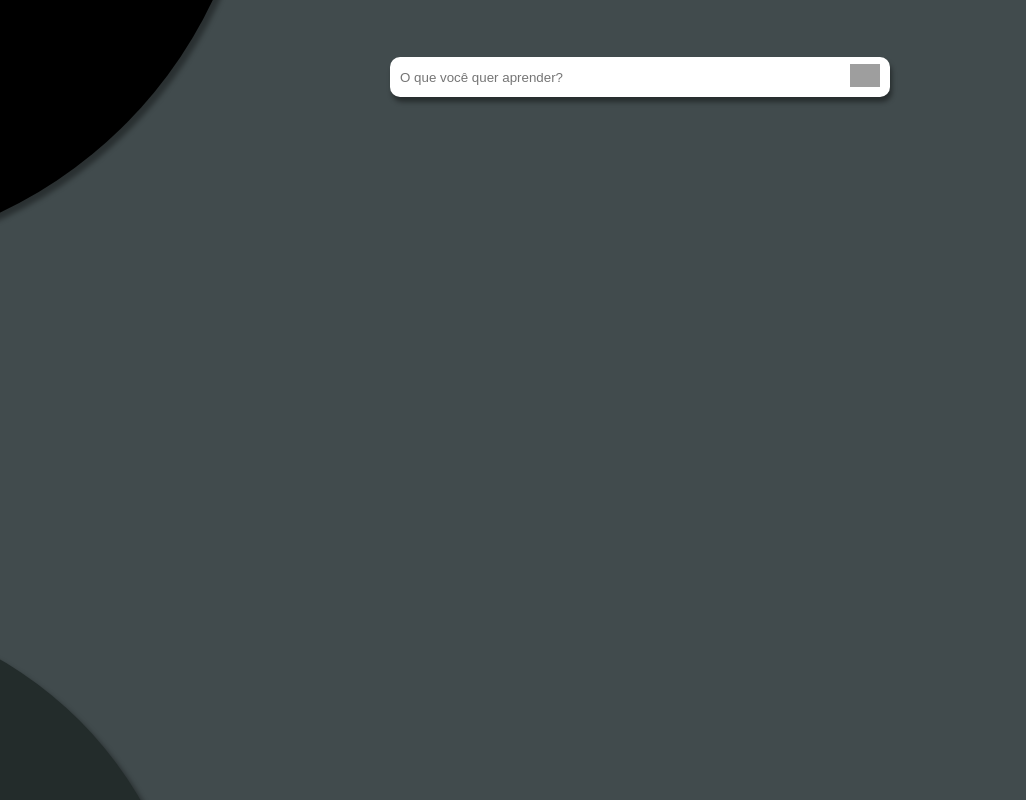
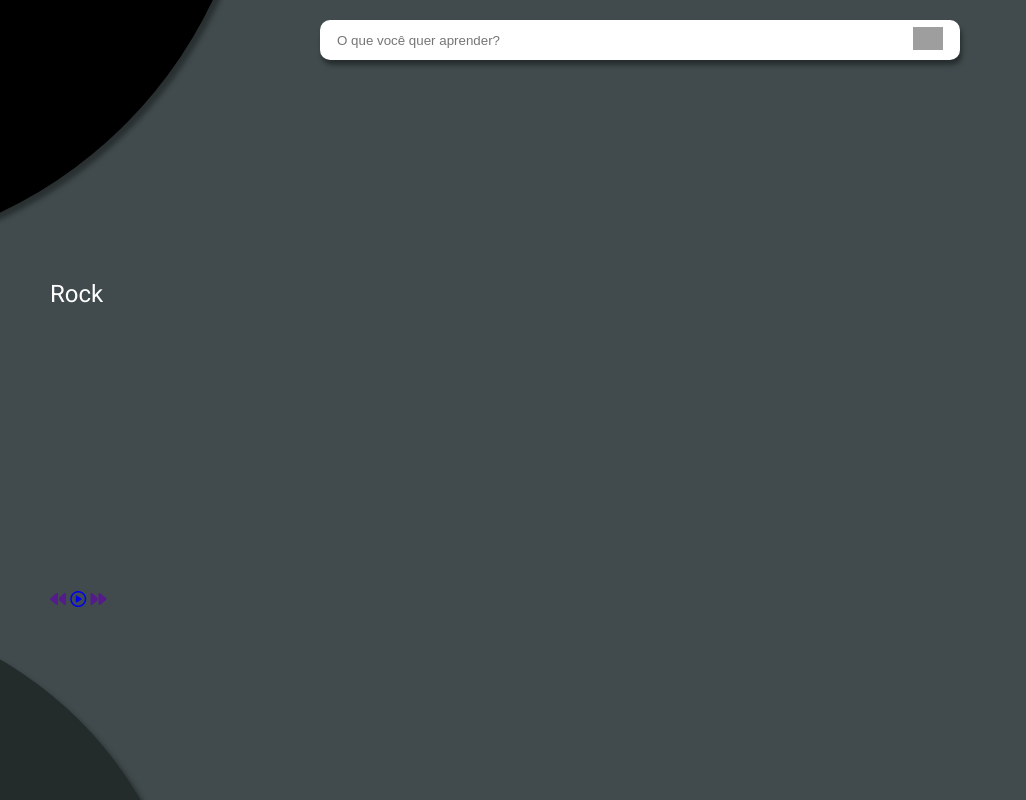
Before and after one commit to pitouemat/TCC-guitarize, a PHP site: page /profile.php in a window 1280 px wide. Shown: the whole page, without its empty margins (0-1026 px from the left). Run offline with PHP 8.4, Linux system fonts and the light colour scheme; the visitor is signed in with stand-in values (Sample User, id 1); tables that the repository leaves empty or names only in its code hold one stand-in row (values such as "Sample post"); some libraries are stand-ins or nearby versions; some web fonts are replaced; grey boxes are pictures that could not be loaded.

Commit message:
Add files via upload

```diff
--- a/TelaLogin.php
+++ b/TelaLogin.php
@@ -12,6 +12,12 @@
     <title>Tela de Login - Guitarize</title>
 
     <link rel="stylesheet" href="css/style.css">
+
+    <style>
+        <?php
+            include 'css/style.css';
+        ?>
+    </style>
 </head>
 <body>
     <div class="Tela-Login">
--- a/busca.php
+++ b/busca.php
@@ -8,7 +8,7 @@ if(!isset($_GET['search'])){
 
 $src = "%".trim($_GET['search'])."%";
 
-$sth = $conn->prepare('SELECT * FROM `musicas` WHERE `nome` LIKE :nome ' );
+$sth = $conn->prepare('SELECT * FROM `musicas` WHERE `nome` LIKE :nome  OR `autor` LIKE :nome  OR `estilo` LIKE :nome ORDER BY `nome` ASC'  );
 
 $sth->bindParam(':nome', $src, PDO::PARAM_STR);
 
--- a/css/busca.css
+++ b/css/busca.css
@@ -102,11 +102,8 @@ body{
 
     overflow-x: auto;
     display: flex;
-    justify-content: space-between;
     align-items: center;
-    display: flex;
-    align-items: center;
-    justify-content: space-between;
+
 }
 
 .results  .cards .card{
--- a/css/profile.css
+++ b/css/profile.css
@@ -36,7 +36,7 @@ body{
 }
 
 .box-1 form{
-    width: 500px;
+    width: 50vw;
     height: 40px;
     position: fixed;
     box-shadow: rgba(0, 0, 0, 0.411) 2px 5px  5px;
@@ -73,21 +73,31 @@ body{
     left: -45vw;
     bottom: -45vw;
 }
+.title {
+    position: absolute;
+    top:35%;
+    left: 50px;
 
+}
+.title h2{
+    font-weight: 400;
+    text-align: center;
+    color: #FFF;
+    font-family: 'Roboto', sans-serif;
+
+}
 
 .box-2{
 
     width: 100vw;
-    height: 100vh;
-    position: relative;
-    display: flex;
+    height: 300px;
+    padding: 10px;
+    position: absolute;
+    top: 30%;
+    padding: 50px;
+    color: #FFF;
+    font-family: 'Montserrat';
 
-
-
-    justify-content: center;
-    align-items: center;
-    padding: 20px;
-    padding: 10px;
 }
 
 
--- a/css/recomendacao.css
+++ b/css/recomendacao.css
@@ -93,11 +93,10 @@ main .box .styles form  input[type='submit']{
     main .box .styles form  input[type='checkbox']{
         width: 100px;
     }
-    main .box .styles form{
-        display: none;
-    }
+
 
     main .box .text{
+        visibility: hidden;
         display: flex;
         align-items: center;
         width: 70%;
--- a/css/style.css
+++ b/css/style.css
@@ -21,14 +21,14 @@
 
     body{
         font-family: Arial, Helvetica, sans-serif;
-        background-color: #0093E9;
+
         width: 100vw;
         height: 100vh;
         background-repeat: no-repeat;
         display: flex;
         justify-content: center;
         align-items: center;
-        background-image: linear-gradient(160deg, #0093E9 0%, #80D0C7 100%);
+        background-image: linear-gradient(160deg, rgb(35, 44, 43) 0%, rgb(65, 75, 77) 100%);
         }
 
         .Tela-Login:hover{
--- a/profile.php
+++ b/profile.php
@@ -20,8 +20,7 @@ use LDAP\Result;
   <meta http-equiv="X-UA-Compatible" content="IE=edge">
   <meta name="viewport" content="width=device-width, initial-scale=1.0">
   <title>Document</title>
-  <script src="https://kit.fontawesome.com/669bcf34d7.js" crossorigin="anonymous"></script>
-
+  <script src="https://kit.fontawesome.com/da688ad7ee.js" crossorigin="anonymous"></script>
   <link rel="stylesheet" href="css/profile.css">
   <style>
     <?php
@@ -32,7 +31,6 @@ use LDAP\Result;
 
 <body>
 
-<h1>Rock: </h1>
 
   <div class="circle">
 
@@ -47,6 +45,13 @@ use LDAP\Result;
 
   <div class="circle-2"></div>
 
+<div class="title">
+<h2>Rock</h2>
+
+</div>
+  <div class="box-2">
+  <div class="cards">
+
 
 <?php
   $id = $_SESSION['id_usuario'];
@@ -57,85 +62,90 @@ use LDAP\Result;
   while($row = $result->fetch(PDO::FETCH_ASSOC)){
     if($row['rock'] == '1')
 {
+  $sth = $conn->prepare('SELECT * FROM `musicas` WHERE `estilo` = "rock"' );
 
-  echo('  <div class="box-2">
+  $sth->execute();
+
+  $resultado = $sth->fetchAll(PDO::FETCH_ASSOC);
+
+  if (count($resultado)){
+    foreach($resultado as $resultados){
+
+      ?>
 
 
-  <div class="cards">
-    <div class="card">
+      <div class="card" >
 
 
       <div class="card-image">
-        <img src="imgs/something.jpg" alt="" width="200" height="200">
+        <a href="cifra.php?musica=<?php echo $resultados['nome']?>">
+           <img src="imgs/<?php echo $resultados['imagem'] ?>" alt="">
+        </a>
       </div>
 
       <div class="card-text">
 
-        <h3>Something in the way</h3>
+        <h3><?php echo $resultados['nome']?></h3>
 
+        <br>
+        <h4><?php echo $resultados['autor']?></h4>
+
+
+        <h6><?php echo $resultados['estilo']?></h6>
+
+      </div>
+
+
+      <div class="icons" data-artist="<?php echo $resultados
+        ['nome'] ?>"data-song="<?php echo $resultados['nome'] ?>" data-file="assets/<?php echo
+        $resultados['nome'] ?>.mp3">
+        <a href="cifra.php"><i class="fa-solid fa-circle-play fa-2x"></i></a>
       </div>
     </div>
 
-    <div class="card">
 
 
-
-
-      <div class="card-image">
-        <img src="imgs/jude.jpg" alt="" width="200" height="200">
-      </div>
-
-      <div class="card-text">
-
-        <h3>Something in the way</h3>
-
-      </div>
-    </div>
-
-    <div class="card">
-
-
-
-
-      <div class="card-image">
-        <img src="imgs/let it be.jpg" alt="" width="200" height="200">
-      </div>
-
-      <div class="card-text">
-
-        <h3>Something in the way</h3>
-
-      </div>
-    </div>
-
-    <div class="card">
-
-
-
-
-      <div class="card-image">
-        <img src="imgs/cash.jpg" alt="" width="200" height="200">
-      </div>
-
-      <div class="card-text">
-
-        <h3>Something in the way</h3>
-
-      </div>
-    </div>
-</div>');
+<?php
 }
-else
+}else
 {
  echo('Non-VIP');
 }
 
   }
-
+}
 ?>
 
 
 
+
+
+
+</div>
+<div class="player">
+        <div class="player_artist" id="player_artist">
+
+        </div>
+
+        <div class="player_control">
+            <div class="player_control_buttons">
+                <a href=""><i class="fas fa-backward"></i></a>
+                <a id="pauseBtn" href="#" style="display: none;" <i class="far fa-pause-circle"></i></a>
+                <a id="playBtn" href="#"><i class="far fa-play-circle"></i></a>
+                <a href=""><i class="fas fa-forward"></i></a>
+            </div>
+
+            <div class="player_control_progress">
+                <div class="player_control_progress_2">
+
+                </div>
+            </div>
+        </div>
+    </div>
+<audio id="audioPlayer" controls="" style="position: absolute; top: 0; left: 0; z-index: 0; opacity: 0;">
+</audio>
+
+<script src="js/app.js"></script>
 </body>
 
 </html>
```
Also changed, not shown: other parts of css/profile.css (+22 -10 lines), cifra.php (added, +27 -0 lines), js/app.js (added, +63 -0 lines), imgs/let.jpg (added).
